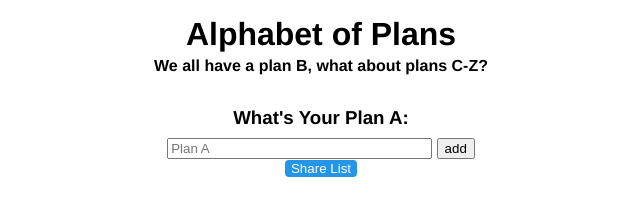
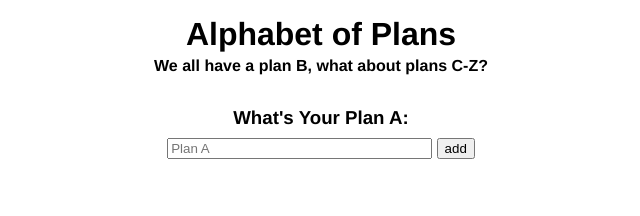
Before and after one commit to tristaaan/AlphabetOfPlans, a website: page public/index.html in a window 1280 px wide. Shown: the whole page, without its empty margins (319-959 px from the left). Drawn offline with nearby package versions, Linux system fonts and the light colour scheme; files that its build step writes are made by us from their sources.

Commit message:
hide share button if list is empty

```diff
--- a/public/index.html
+++ b/public/index.html
@@ -51,7 +51,7 @@
     </section>
 
     <section id="share" ng-controller="ShareController" ng-show="!plans.empty()">
-        <button ng-hide="data.hideShareButton" ng-click="shareList()">Share List</button>
+        <button ng-hide="data.hideShareButton || data.plans.empty()" ng-click="shareList()">Share List</button>
         <label ng-show="data.hideShareButton">Share with this link:
             <input type="text" value="{{link}}" size="30">
         </label>
```
